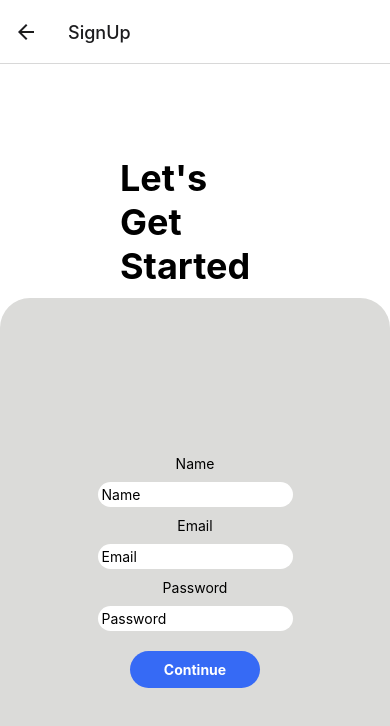
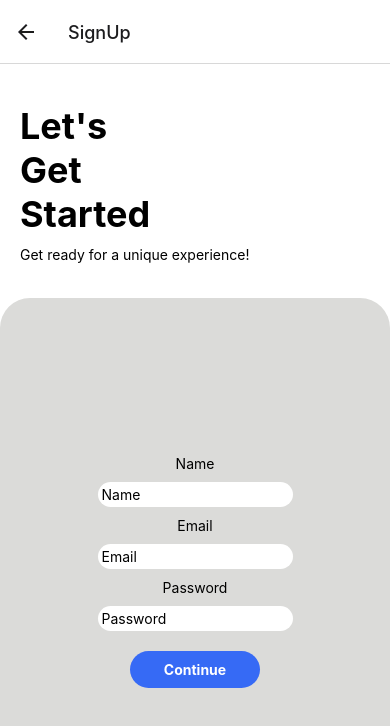
Before and after one commit to alstdu/my-first-native-app, a React Native app: screen /SignUp in a window 390 px wide. Shown: the top 726 px of the page. Built offline with nearby package versions, Linux system fonts and the light colour scheme.

Commit message:
Add styles and text to signup page

```diff
--- a/components/SignUpScreen.js
+++ b/components/SignUpScreen.js
@@ -4,12 +4,13 @@ import MyStyles from "../MyStyles";
 export default function SignUpScreen({ navigation }) {
   return (
     <View style={{ flex: 1, alignItems: "center", justifyContent: "flex-end", backgroundColor: "white" }}>
-      <View>
+      <View style={{marginTop: 40, marginLeft: 20, position: 'absolute', top: 0, bottom: 0, left: 0, right: 0 }}>
         <Text
           style={MyStyles.Heading}
         >
           Let's Get Started
         </Text>
+        <Text>Get ready for a unique experience!</Text>
       </View>
       <View style={MyStyles.InputContainer}>
         <Text>Name</Text>
```
